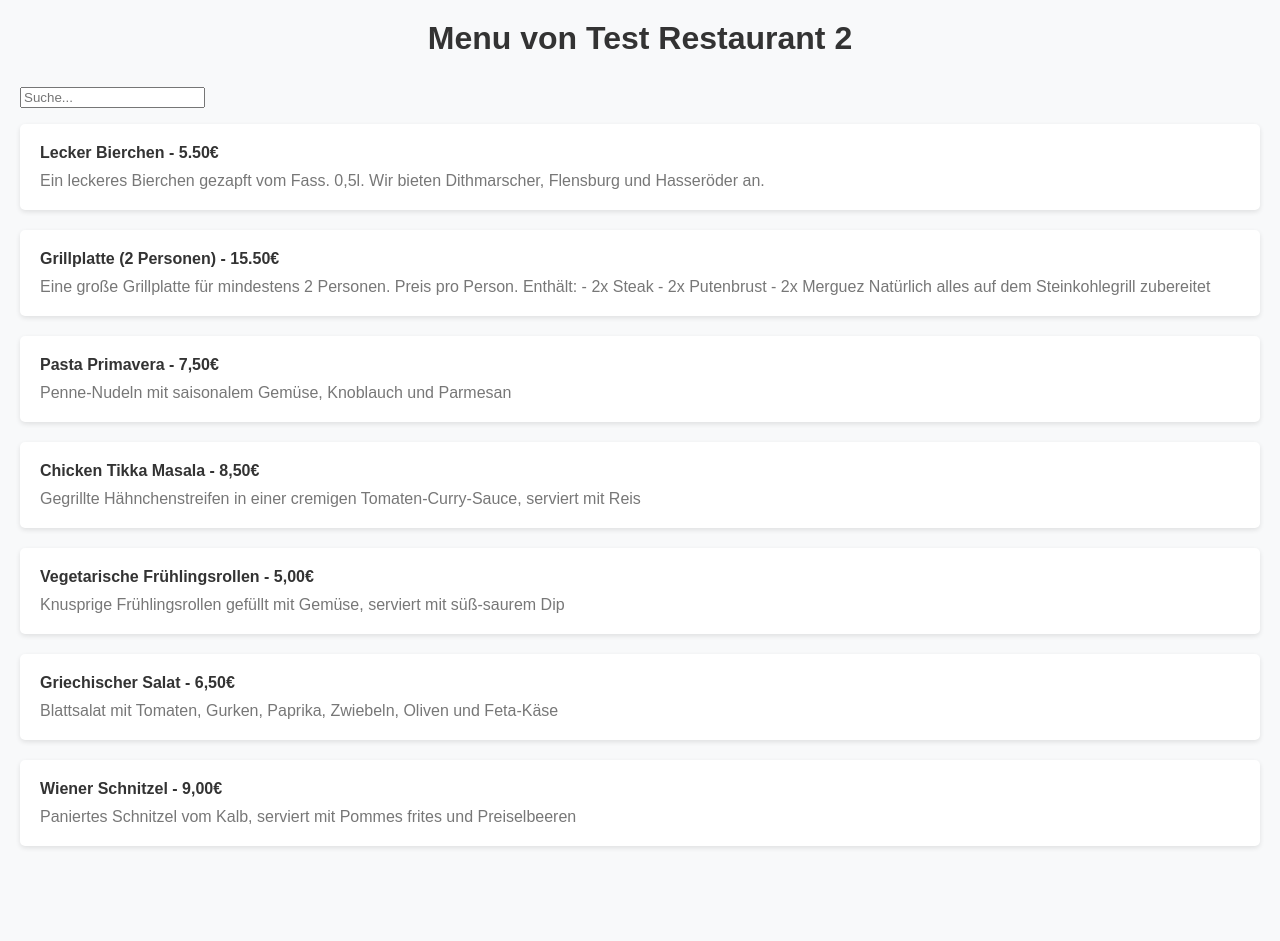
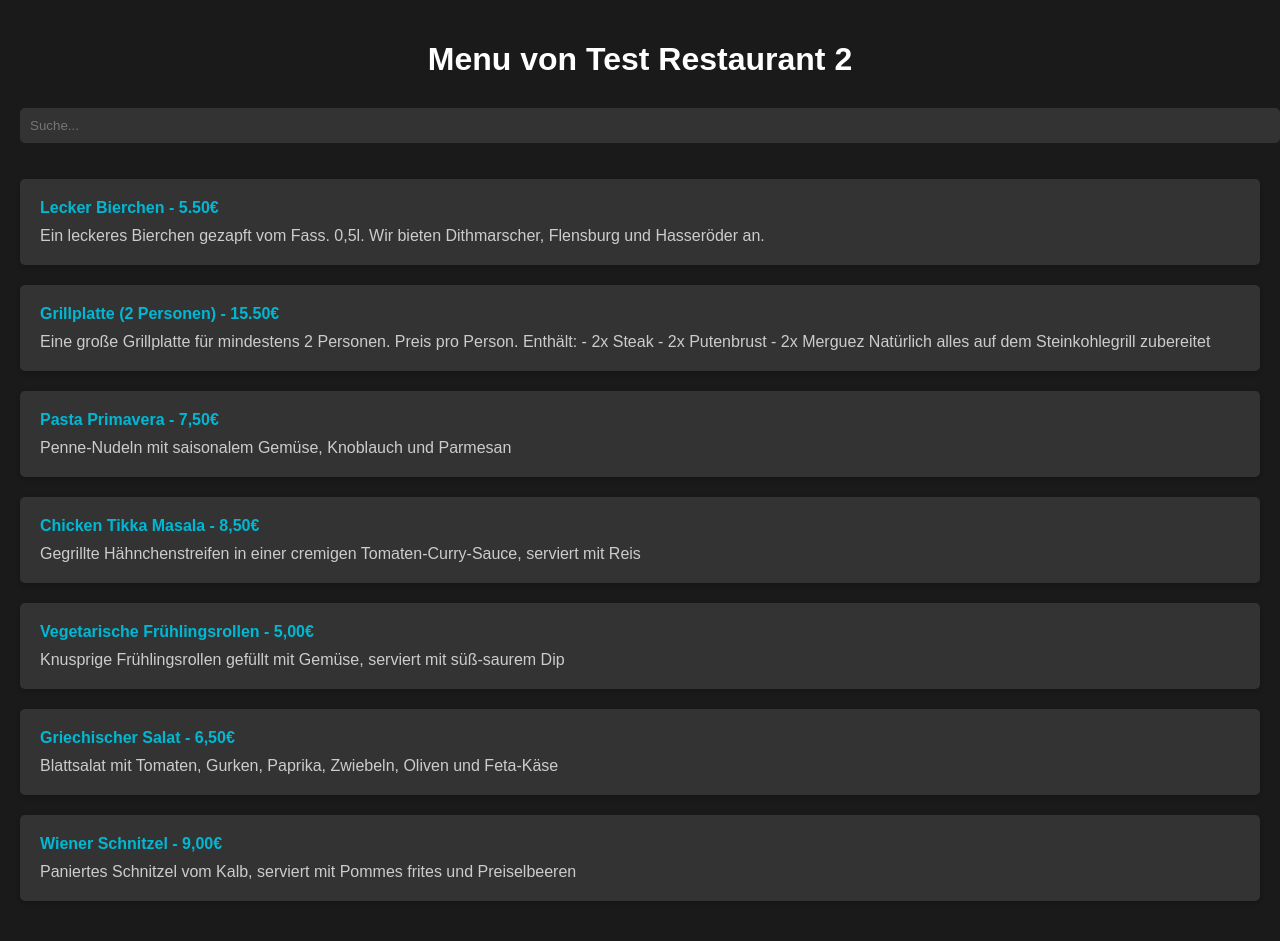
Before and after one commit to Benedikt-Mueller/webengineering-sose24, a Django app: page /restaurant/restaurant/1/menu/ in a window 1280 px wide. Before the commit the page ends 848 px from the top, so only its background shows below. Run offline with Django 5.2, Linux system fonts and the light colour scheme; data comes from the database, SQL or seed files in the repository.

Commit message:
menu darkmode

```diff
--- a/restaurant_reservation_system_bjsty/restaurant/templates/restaurant/menu.html
+++ b/restaurant_reservation_system_bjsty/restaurant/templates/restaurant/menu.html
@@ -1,4 +1,4 @@
-<!-- <!DOCTYPE html> -->
+<!DOCTYPE html>
 <html>
 <head>
     <title>{{ restaurant.name }} Menu</title>
@@ -7,35 +7,45 @@
             font-family: Arial, sans-serif;
             margin: 0;
             padding: 20px;
-            background-color: #f8f9fa;
+            background-color: #1a1a1a;
+            color: #f0f0f0;
         }
         h1 {
-            color: #333;
+            color: #ffffff;
             text-align: center;
             margin-bottom: 30px;
+        }
+        input[type="text"] {
+            width: 100%;
+            padding: 10px;
+            margin-bottom: 20px;
+            background-color: #333333;
+            color: #f0f0f0;
+            border: none;
+            border-radius: 5px;
         }
         ul {
             list-style-type: none;
             padding: 0;
         }
         li {
-            background-color: #fff;
+            background-color: #333333;
             padding: 20px;
             margin-bottom: 20px;
             border-radius: 5px;
-            box-shadow: 0 2px 5px rgba(0, 0, 0, 0.1);
+            box-shadow: 0 2px 5px rgba(0, 0, 0, 0.2);
         }
         li:hover {
             transform: translateY(-5px);
-            box-shadow: 0 4px 10px rgba(0, 0, 0, 0.2);
+            box-shadow: 0 4px 10px rgba(0, 0, 0, 0.3);
         }
         li p {
             margin: 10px 0 0;
-            color: #777;
+            color: #cccccc;
         }
         .price {
             font-weight: bold;
-            color: #333;
+            color: #00b8d4;
         }
     </style>
     <script>
@@ -43,7 +53,6 @@
             var input = document.getElementById("searchInput");
             var filter = input.value.toLowerCase();
             var items = document.getElementsByTagName("li");
-
             for (var i = 0; i < items.length; i++) {
                 var item = items[i];
                 var name = item.getElementsByClassName("price")[0].textContent.toLowerCase();
@@ -59,7 +68,6 @@
 <body>
     <h1>Menu von {{ restaurant.name }}</h1>
     <input type="text" id="searchInput" onkeyup="filterMenu()" placeholder="Suche...">
-
     <ul>
         {% for item in menu_items %}
         <li>
```
